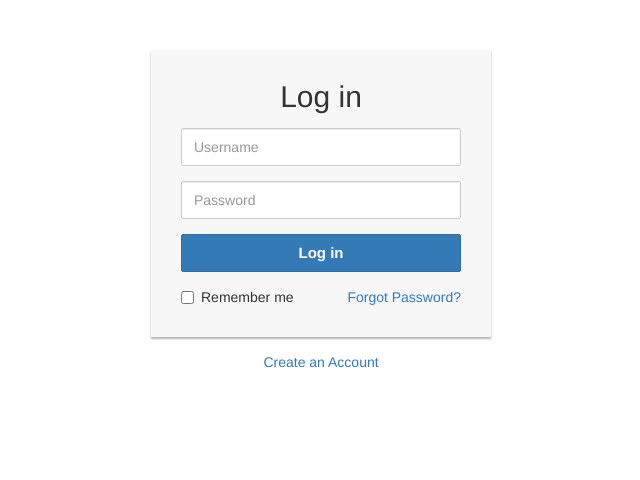
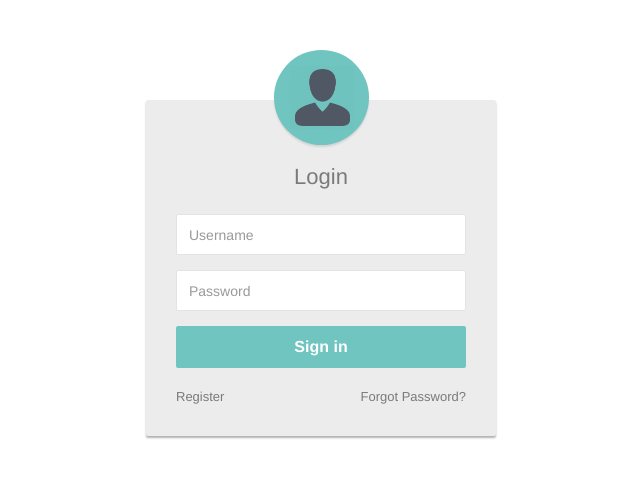
Before and after one commit to KevinLu19/stockPortfolio, a Flask app: page / in a window 1280 px wide. Shown: the top 480 px of the page, without its empty margins (319-959 px from the left). Run offline with Flask 2, Linux system fonts and the light colour scheme; some libraries are stand-ins or nearby versions.

Commit message:
Added basics for login page

```diff
--- a/stockPortfolio/login.py
+++ b/stockPortfolio/login.py
@@ -1,9 +1,48 @@
+# ----------------------------------------------------------------------------------------
+# Author: Kevin Lu
+# Date: 9/30/2019
+# File: login.py
+# Purpose: Handles the login portion of the stock project.
+# Modification: N/A
+# ----------------------------------------------------------------------------------------
+
+from flask import render_template, Flask, redirect, url_for, request, flash
+from stockPortfolio import app
 
 
-from flask import render_template
-from stockPortfolio import app
+# Handles the incorrect login info.
+@app.errorhandler(405)
+def loginError(error):
+    return ("Incorrect Username or Password. Please try again!")
+
+@app.route('/profile/')
+def profile():
+    return (render_template("profile.html"))
 
 @app.route('/')
-@app.route('/login')
+@app.route('/login/', methods=['GET', 'POST'])
 def login():
-    return (render_template("login.html"))
+    error = ""
+
+    try:
+        if (request.method == "POST"):
+            attemptUsername = request.form['username']
+            attemptPassword = request.form['password']
+
+            if (attemptUsername == "admin" and attemptPassword == "password"):
+                return (redirect(url_for('profile')))
+            else:
+                error = "Invalid Credntials. Please try again!"
+        return (render_template("login.html", error=error))
+
+    except Exception as e:
+        return (render_template("login.html", error=error))
+
+
+@app.route('/register', methods=['GET', 'POST'])
+def register():
+    try:
+
+        pass
+    except Exception as e:
+        return (str(e))
--- a/stockPortfolio/static/css/main.css
+++ b/stockPortfolio/static/css/main.css
@@ -7,24 +7,83 @@ Modification: N/A
 */
 
 /* --Login CSS */
+body {
+    color: #fff;
+    background: white;
+}
+.form-control {
+    min-height: 41px;
+    background: #fff;
+    box-shadow: none !important;
+    border-color: #e3e3e3;
+}
+.form-control:focus {
+    border-color: #70c5c0;
+}
+.form-control, .btn {
+    border-radius: 2px;
+}
 .login-form {
-    width: 340px;
-    margin: 50px auto;
+    width: 350px;
+    margin: 0 auto;
+    padding: 100px 0 30px;
 }
 .login-form form {
+    color: #7a7a7a;
+    border-radius: 2px;
     margin-bottom: 15px;
-    background: #f7f7f7;
+    font-size: 13px;
+    background: #ececec;
     box-shadow: 0px 2px 2px rgba(0, 0, 0, 0.3);
     padding: 30px;
+    position: relative;
 }
 .login-form h2 {
-    margin: 0 0 15px;
+    font-size: 22px;
+    margin: 35px 0 25px;
 }
-.form-control, .btn {
-    min-height: 38px;
-    border-radius: 2px;
+.login-form .avatar {
+    position: absolute;
+    margin: 0 auto;
+    left: 0;
+    right: 0;
+    top: -50px;
+    width: 95px;
+    height: 95px;
+    border-radius: 50%;
+    z-index: 9;
+    background: #70c5c0;
+    padding: 15px;
+    box-shadow: 0px 2px 2px rgba(0, 0, 0, 0.1);
 }
-.btn {
-    font-size: 15px;
+.login-form .avatar img {
+    width: 100%;
+}
+.login-form input[type="checkbox"] {
+    margin-top: 2px;
+}
+.login-form .btn {
+    font-size: 16px;
     font-weight: bold;
+    background: #70c5c0;
+    border: none;
+    margin-bottom: 20px;
 }
+.login-form .btn:hover, .login-form .btn:focus {
+    background: #50b8b3;
+    outline: none !important;
+}
+.login-form a {
+    color: #fff;
+    text-decoration: underline;
+}
+.login-form a:hover {
+    text-decoration: none;
+}
+.login-form form a {
+    color: #7a7a7a;
+    text-decoration: none;
+}
+.login-form form a:hover {
+    text-decoration: underline;
+}
--- a/stockPortfolio/templates/index.html
+++ b/stockPortfolio/templates/index.html
@@ -16,19 +16,21 @@
 
       <!-- BootStrap -->
       <link rel="stylesheet" href="https://maxcdn.bootstrapcdn.com/bootstrap/3.3.7/css/bootstrap.min.css">
+      <link rel="stylesheet" href="https://maxcdn.bootstrapcdn.com/font-awesome/4.7.0/css/font-awesome.min.css">
       <script src="https://ajax.googleapis.com/ajax/libs/jquery/1.12.4/jquery.min.js"></script>
       <script src="https://maxcdn.bootstrapcdn.com/bootstrap/3.3.7/js/bootstrap.min.js"></script>
 
       <!-- Custom CSS File -->
       <link rel="stylesheet" type="text/css" href="{{ url_for('static', filename="css/main.css") }}">
 
-        <title>
-      {% if title %}
-        {{ title }}
+      <title>
+        {% if title %}
+          {{ title }}
       {% else %}
-        <title>Web Stock</title>
+          Web Stock
       {% endif%}
-    </title>
+      </title>
+
     </head>
 
     <body>
--- a/stockPortfolio/templates/login.html
+++ b/stockPortfolio/templates/login.html
@@ -11,23 +11,25 @@
 
 {% block login %}
     <div class="login-form">
-      <form action="/examples/actions/confirmation.php" method="post">
-          <h2 class="text-center">Log in</h2>
+      <form action="" method="post">
+        <div class="avatar">
+          <img src="{{url_for("static", filename="images.png")}}" alt="Avatar">
+        </div>
+            <h2 class="text-center">Login</h2>
             <div class="form-group">
-              <input type="text" class="form-control" placeholder="Username" required="required">
+              <input type="text" class="form-control" name="username" placeholder="Username" required="required" value="{{ request.form.username }}">
             </div>
         <div class="form-group">
-              <input type="password" class="form-control" placeholder="Password" required="required">
+              <input type="password" class="form-control" name="password" placeholder="Password" required="required" value="{{ request.form.password }}">
             </div>
             <div class="form-group">
-              <button type="submit" class="btn btn-primary btn-block">Log in</button>
+                <button type="submit" class="btn btn-primary btn-lg btn-block">Sign in</button>
             </div>
         <div class="clearfix">
-              <label class="pull-left checkbox-inline"><input type="checkbox"> Remember me</label>
               <a href="#" class="pull-right">Forgot Password?</a>
+              <a href="#" class="register">Register</a>
           </div>
       </form>
-      <p class="text-center"><a href="#">Create an Account</a></p>
     </div>
 
 {% endblock login%}
```
Also changed, not shown: stockPortfolio/templates/profile.html (added, +15 -0 lines), stockPortfolio/static/images.png (added). Lines whose indentation alone changed are shown as unchanged.
